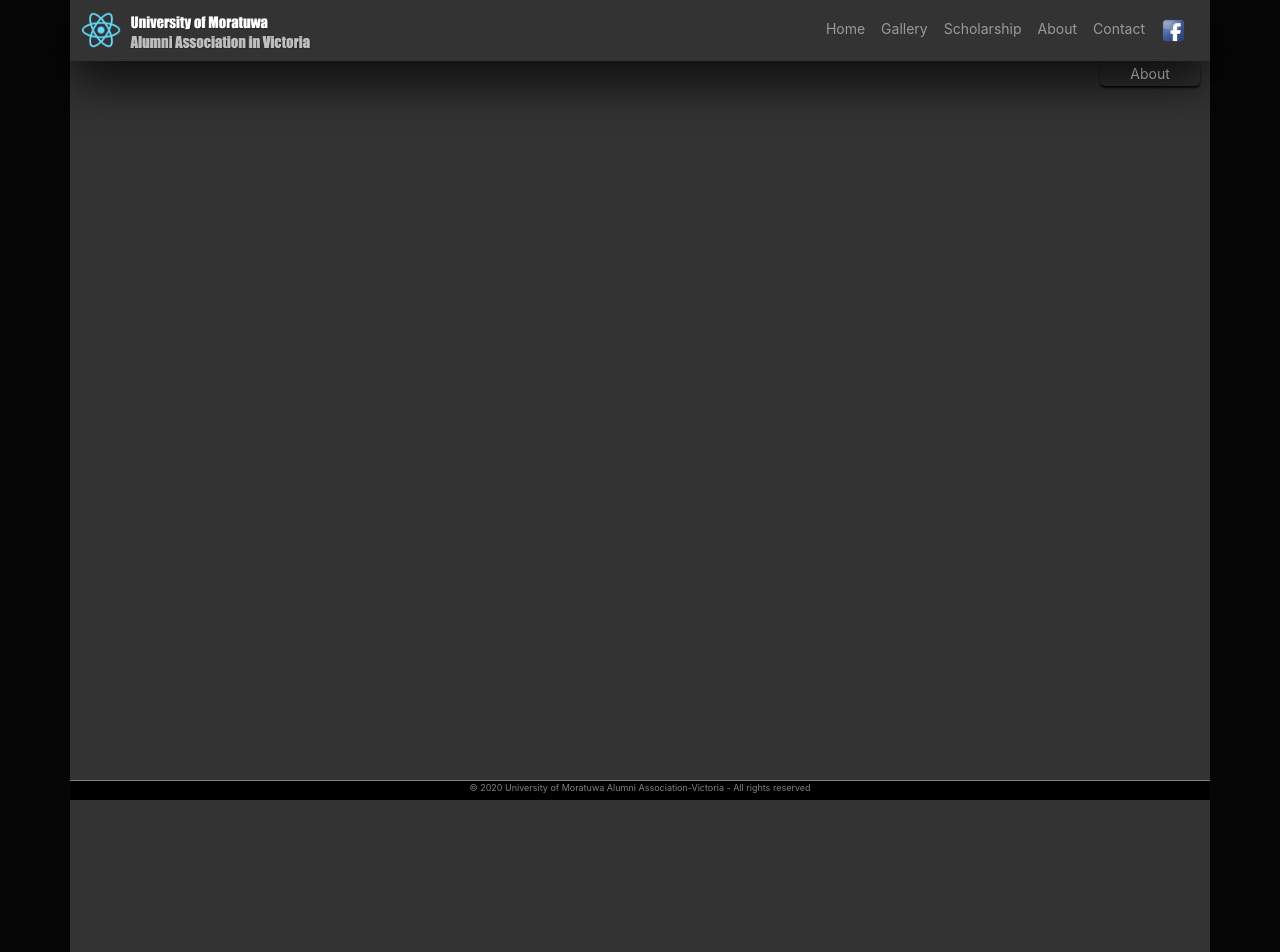
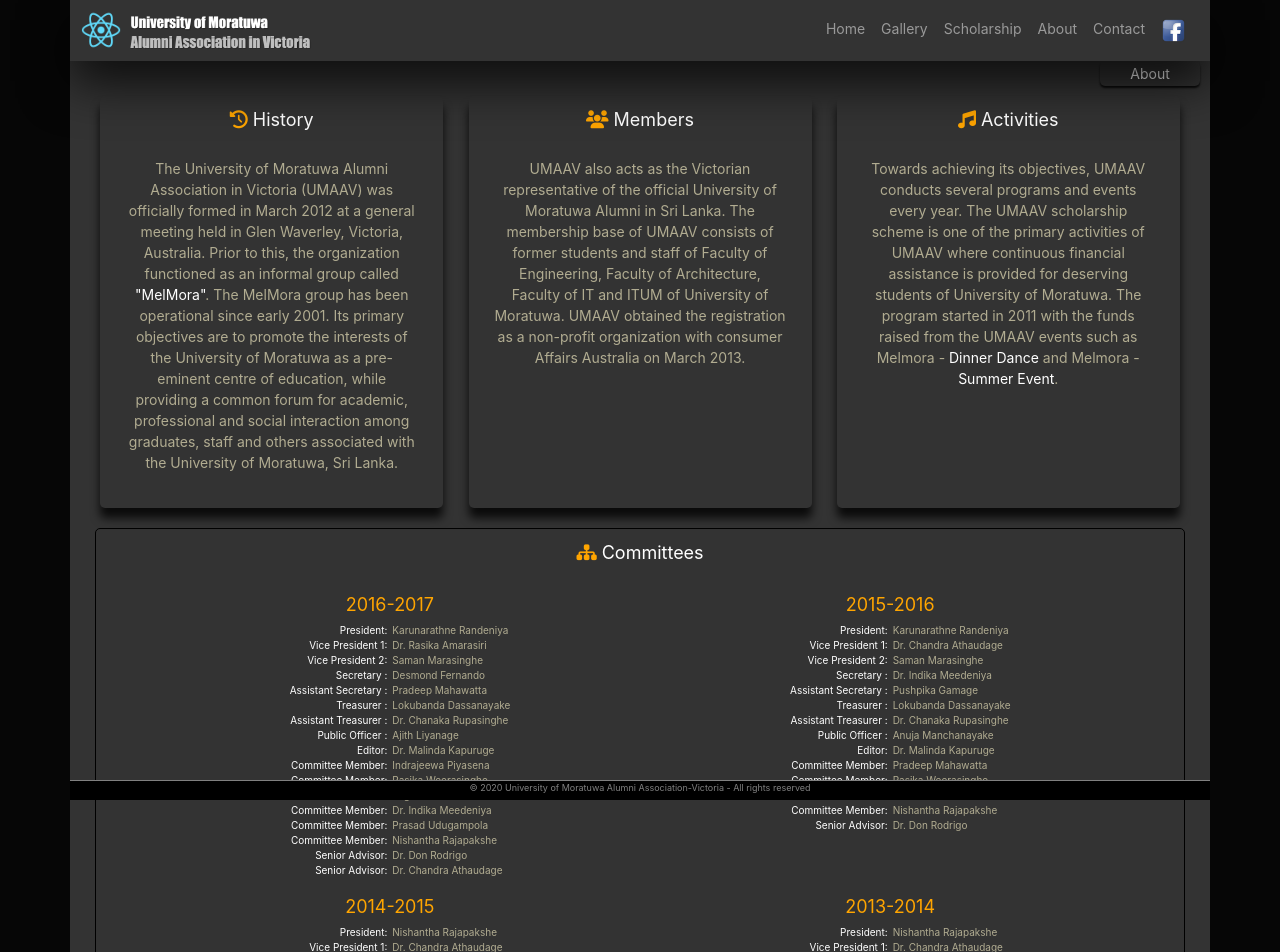
Before and after one commit to kaushalye/melmora, a React (Create React App) app: page /about in a window 1280 px wide. Shown: the top 952 px of the page. Built offline with nearby package versions, Linux system fonts and the light colour scheme.

Commit message:
about page

```diff
--- a/public/index.html
+++ b/public/index.html
@@ -11,8 +11,8 @@
     />
     <link rel="apple-touch-icon" href="%PUBLIC_URL%/logo192.png" />
     <link rel="manifest" href="%PUBLIC_URL%/manifest.json" />
-    <link rel="stylesheet" href="%PUBLIC_URL%/bootstrap.min.css" />
-    <link rel="stylesheet" href="%PUBLIC_URL%/image-gallery.css"/>
+    <link rel="stylesheet" href="%PUBLIC_URL%/css/bootstrap.min.css" />
+    <link rel="stylesheet" href="%PUBLIC_URL%/css/image-gallery.css"/>
     <title>UMAAV</title>
     <script src="https://kit.fontawesome.com/a076d05399.js"></script>
   </head>
--- a/src/App.css
+++ b/src/App.css
@@ -1,5 +1,6 @@
 :root {
   --main-bg-color: #333;
+  --icon-color: orange;
 }
 
 .App {
@@ -250,7 +251,38 @@
 .logo{
   margin: -3px -5px;
 }
+.highlightedText{
+  color: white;
+}
 
-.galleryModal{
-  width: 90%;
+.itemList {
+  max-width: 433px;
+  background-color:  inherit;
+  padding: 15px 0px 0px 0px;
+  margin: 0px;
 }
+.itemListContainer{
+  font-size: x-small;
+  padding: 10px 0px;
+}
+.itemListHeader {
+  color:var(--icon-color);
+  font-size: large;
+  padding-bottom: 5px;
+  margin: 0px;
+}
+.itemListNamePosition{
+  color: white;
+  text-align: right;
+  padding: 0px;
+  margin: 0px;
+}
+.itemListName{
+  text-align: left;
+  padding: 0px 0px 0px 5px;
+  margin: 0px;
+}
+
+.fas{
+  color: var(--icon-color);
+}
--- a/src/App.js
+++ b/src/App.js
@@ -3,6 +3,7 @@
 import Home from './components/home'
 import Gallery from './components/gallery'
 import Schol from './components/schol'
+import About from './components/about'
 import SubHeader from './components/subheader'
 import {
   BrowserRouter as Router,
@@ -67,7 +68,7 @@
             </Route>
             <Route path="/about">
               <SubHeader subtitle='About'/>
-              <Container></Container>
+              <About/>
             </Route>
             <Route path="/contact">
               <SubHeader subtitle='Contact'/>
--- /dev/null
+++ b/src/components/about.js
@@ -0,0 +1,137 @@
+import React, { Component } from 'react';
+import {Container, Accordion, Card, Button} from 'react-bootstrap';
+import ItemList from './itemList';
+
+const coms = [
+  {
+  name: "2016-2017",
+  bearers: `President: Karunarathne Randeniya
+    Vice President 1: Dr. Rasika Amarasiri
+    Vice President 2: Saman Marasinghe
+    Secretary : Desmond Fernando
+    Assistant Secretary : Pradeep Mahawatta
+    Treasurer : Lokubanda Dassanayake
+    Assistant Treasurer : Dr. Chanaka Rupasinghe
+    Public Officer : Ajith Liyanage
+    Editor: Dr. Malinda Kapuruge
+    Committee Member: Indrajeewa Piyasena
+    Committee Member: Rasika Weerasinghe
+    Committee Member: Jagath Dias
+    Committee Member: Dr. Indika Meedeniya
+    Committee Member: Prasad Udugampola
+    Committee Member: Nishantha Rajapakshe
+    Senior Advisor: Dr. Don Rodrigo
+    Senior Advisor: Dr. Chandra Athaudage`,
+  },
+  {
+    name: "2015-2016",
+    bearers: `President: Karunarathne Randeniya
+    Vice President 1: Dr. Chandra Athaudage
+    Vice President 2:  Saman Marasinghe
+    Secretary : Dr. Indika Meedeniya
+    Assistant Secretary : Pushpika Gamage
+    Treasurer : Lokubanda Dassanayake
+    Assistant Treasurer : Dr. Chanaka Rupasinghe
+    Public Officer : Anuja Manchanayake
+    Editor: Dr. Malinda Kapuruge
+    Committee Member: Pradeep Mahawatta
+    Committee Member: Rasika Weerasinghe
+    Committee Member: Desmond Fernando
+    Committee Member: Nishantha Rajapakshe
+    Senior Advisor: Dr. Don Rodrigo`,
+  },
+  {
+    name: "2014-2015",
+    bearers: `President: Nishantha Rajapakshe
+    Vice President 1: Dr. Chandra Athaudage
+    Vice President 2: Saman Marasinghe
+    Secretary : Dr. Indika Meedeniya
+    Assistant Secretary : Pushpika Gamage
+    Treasurer : Lokubanda Dassanayake
+    Assistant Treasurer : Chanaka Rupasinghe
+    Public Officer : Anuja Manchanayake
+    Editor: Dr. K.S.Vijayalayan
+    Committee Member: Pradeep Mahawatta
+    Committee Member: Rasika Weerasinghe
+    Committee Member: Nishantha Rajapakshe
+    Committee Member: Desmond Fernando
+    Senior Advisor: Dr. Don Rodrigo`,
+  },
+  {
+    name: " 2013-2014",
+    bearers: `President: Nishantha Rajapakshe
+    Vice President 1: Dr. Chandra Athaudage
+    Vice President 2: Karunarathna Randeniya
+    Secretary : Pradeep Mahawatta
+    Assistant Secretary : Rasika Weerasinghe
+    Treasurer : Dr. Indika Meedeniya
+    Assistant Treasurer : Yasantha Perera
+    Public Officer : Anuja Manchanayake
+    Editor: Dr. Malinda Kapuruge
+    Committee Member: Dr. Rasika Amarasiri
+    Committee Member: Desmond Fernando
+    Committee Member: Gayan Karunarathna
+    Committee Member: Champika Yatagama
+    Senior Advisor: Dr. Don Rodrigo
+    Senior Advisor: Milroy Gunawardena`,
+  },
+  {
+    name: "2012-2013",
+    bearers: `President: Dr. Chandra Athaudage
+    Vice President 1: Karunarathna Randeniya
+    Vice President 2: Pradeep Mahawatta
+    Secretary : Nishantha Rajapakshe
+    Assistant Secretary : Anuja Manchanayake
+    Treasurer : Dr. Rasika Amarasiri
+    Assistant Treasurer : Yasantha Perera
+    Public Officer : Desmond Fernando
+    Editor: Dr. Malinda Kapuruge
+    Committee Member: Indrajeewa Piyasena
+    Committee Member: Dr. Indika Meedeniya
+    Committee Member: Gayan Karunarathna
+    Committee Member: Rasika Weerasinghe
+    Senior Advisor: Dr. Don Rodrigo
+    Senior Advisor: Milroy Gunawardena`,
+    },
+];
+
+class About extends Component {
+  render() {
+    return (
+      <Container className="nopadding">
+      <Container className="tileContainer" >
+          <Container className="tile draw-border">
+            <Container className="tileHeader"> <i class="fas fa-history"/> History </Container>
+            <Container className="tileBody">
+            The University of Moratuwa Alumni Association in Victoria (UMAAV) was officially formed in March 2012 at a general meeting held in Glen Waverley, Victoria, Australia. Prior to this, the organization functioned as an informal group called <span className="highlightedText">"MelMora"</span>. The MelMora group has been operational since early 2001.
+Its primary objectives are to promote the interests of the University of Moratuwa as a pre-eminent centre of education, while providing a common forum for academic, professional and social interaction among graduates, staff and others associated with the University of Moratuwa, Sri Lanka.
+            </Container>
+          </Container>
+          <Container className="tile draw-border">
+            <Container className="tileHeader">  <i class="fas fa-users"/> Members </Container>
+            <Container className="tileBody">UMAAV also acts as the Victorian representative of the official University of Moratuwa Alumni in Sri Lanka. The membership base of UMAAV consists of former students and staff of Faculty of Engineering, Faculty of Architecture, Faculty of IT and ITUM of University of Moratuwa. UMAAV obtained the registration as a non-profit organization with consumer Affairs Australia on March 2013. </Container>
+          </Container>
+          <Container className="tile draw-border">
+            <Container className="tileHeader">  <i class="fas fa-music"/> Activities </Container>
+            <Container className="tileBody">Towards achieving its objectives, UMAAV conducts several programs and events every year. The UMAAV scholarship scheme is one of the primary activities of UMAAV where continuous financial assistance is provided for deserving students of University of Moratuwa.  The program started in 2011 with the funds raised from the UMAAV events such as Melmora - <span className="highlightedText">Dinner Dance</span> and Melmora - <span className="highlightedText">Summer Event</span>. </Container>
+          </Container>
+        </Container>
+
+        <Container className="tileContainer" >
+          <Container className="tileWide">
+            <Container className="tileHeader"> <i class="fas fa-sitemap"/> Committees</Container>
+            <Container className="tileContainer itemListContainer" >
+              {coms.map(com => {
+                return (<ItemList name={com.name} items={com.bearers}/>);
+              })}
+            </Container>
+          </Container>
+
+        </Container>
+
+      </Container>
+    );
+  }
+}
+
+export default About;
--- a/src/components/gallery.js
+++ b/src/components/gallery.js
@@ -56,13 +56,14 @@
              <p>{album}</p>
            </Container>
 
-           <Modal className='galleryModal' show={this.state.showModal} onHide={this.hideAlbum} animation={false}>
+           <Modal size="xl" show={this.state.showModal} onHide={this.hideAlbum} animation={false}>
             <Modal.Header closeButton>
             </Modal.Header>
             <Modal.Body>
              <ImageGallery
              thumbnailPosition ='top'
               useBrowserFullscreen ={true}
+              lazyLoad={true}
               items={this.state.curImages.map(img =>  {
               return {
                 original: img,
--- a/src/components/home.js
+++ b/src/components/home.js
@@ -62,7 +62,7 @@
 
         <Container className="tileContainer" >
           <Container className="tile draw-border">
-            <Container className="tileHeader"><i className="fas fa-bullseye "  style= {{color: '#dd9a9a'}}></i> Vision </Container>
+            <Container className="tileHeader"><i className="fas fa-bullseye "  style= {{color: 'red'}}></i> Vision </Container>
             <Container className="tileBody"> Lorem ipsum dolor sit amet, consectetur adipiscing elit, sed do eiusmod tempor incididunt ut labore et dolore magna aliqua. Ut enim ad minim veniam, quis nostrud exercitation ullamco laboris nisi ut aliquip ex ea commodo consequat.  </Container>
           </Container>
           <Container className="tile draw-border">
--- /dev/null
+++ b/src/components/itemList.js
@@ -0,0 +1,31 @@
+import React, { Component } from 'react';
+import { Container, Row, Col} from 'react-bootstrap';
+
+
+class ItemList extends Component {
+
+
+  render() {
+    return (
+      <Container className="itemList">
+        <Container className="itemListHeader"> {this.props.name}
+        </Container>
+        <Container>
+          {
+            this.props.items.split('\n').map(line => {
+              const pair = line.split(':');
+              return (
+                <Row>
+                  <Col className='itemListNamePosition'>{pair[0]}:</Col >
+                  <Col  className='itemListName'>{pair[1]}</Col>
+                </Row>)
+            })
+          }
+        </Container>
+      </Container>
+
+    );
+  }
+}
+
+export default ItemList;
--- a/src/components/schol.js
+++ b/src/components/schol.js
@@ -14,15 +14,15 @@
       <Container className="nopadding">
       <Container className="tileContainer" >
           <Container className="tile draw-border">
-            <Container className="tileHeader"> <i class="fas fa-paper-plane" style= {{color: 'orange'}}/> Apply </Container>
+            <Container className="tileHeader"> <i class="fas fa-paper-plane"/> Apply </Container>
             <Container className="tileBody"> Lorem ipsum dolor sit amet, consectetur adipiscing elit, sed do eiusmod tempor incididunt ut labore et dolore magna aliqua. Ut enim ad minim veniam, quis nostrud exercitation ullamco laboris nisi ut aliquip ex ea commodo consequat.  </Container>
           </Container>
           <Container className="tile draw-border">
-            <Container className="tileHeader">  <i class="fas fa-forward" style= {{color: 'orange'}}/> Extend </Container>
+            <Container className="tileHeader">  <i class="fas fa-forward" /> Extend </Container>
             <Container className="tileBody"> Lorem ipsum dolor sit amet, consectetur adipiscing elit, sed do eiusmod tempor incididunt ut labore et dolore magna aliqua. Ut enim ad minim veniam, quis nostrud exercitation ullamco laboris nisi ut aliquip ex ea commodo consequat.  </Container>
           </Container>
           <Container className="tile draw-border">
-            <Container className="tileHeader">  <i class="fas fa-heart" style= {{color: 'orange'}}/> Become a donor </Container>
+            <Container className="tileHeader">  <i class="fas fa-heart"/> Become a donor </Container>
             <Container className="tileBody"> Lorem ipsum dolor sit amet, consectetur adipiscing elit, sed do eiusmod tempor incididunt ut labore et dolore magna aliqua. Ut enim ad minim veniam, quis nostrud exercitation ullamco laboris nisi ut aliquip ex ea commodo consequat.  </Container>
           </Container>
         </Container>
```
Also changed, not shown: public/css/bootstrap.min.css (renamed from public/bootstrap.min.css), public/css/image-gallery.css (renamed from public/image-gallery.css).
